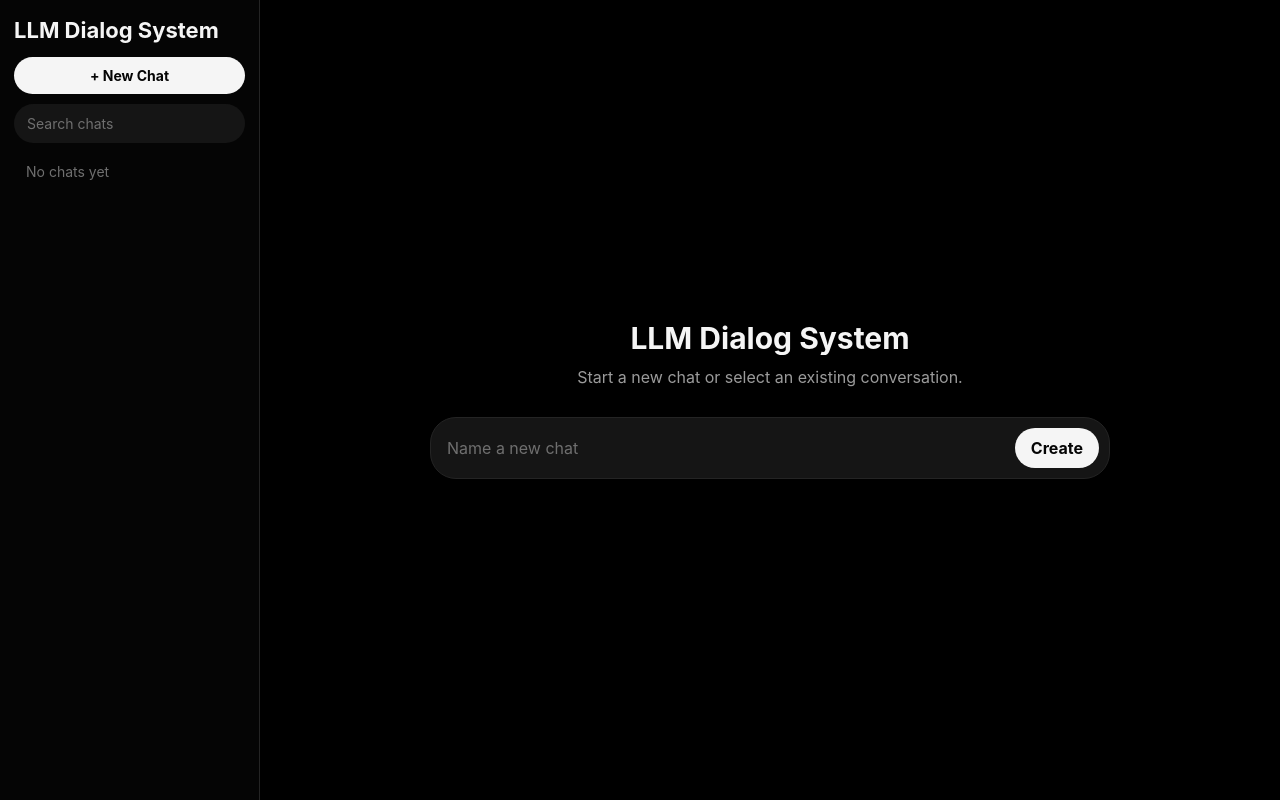
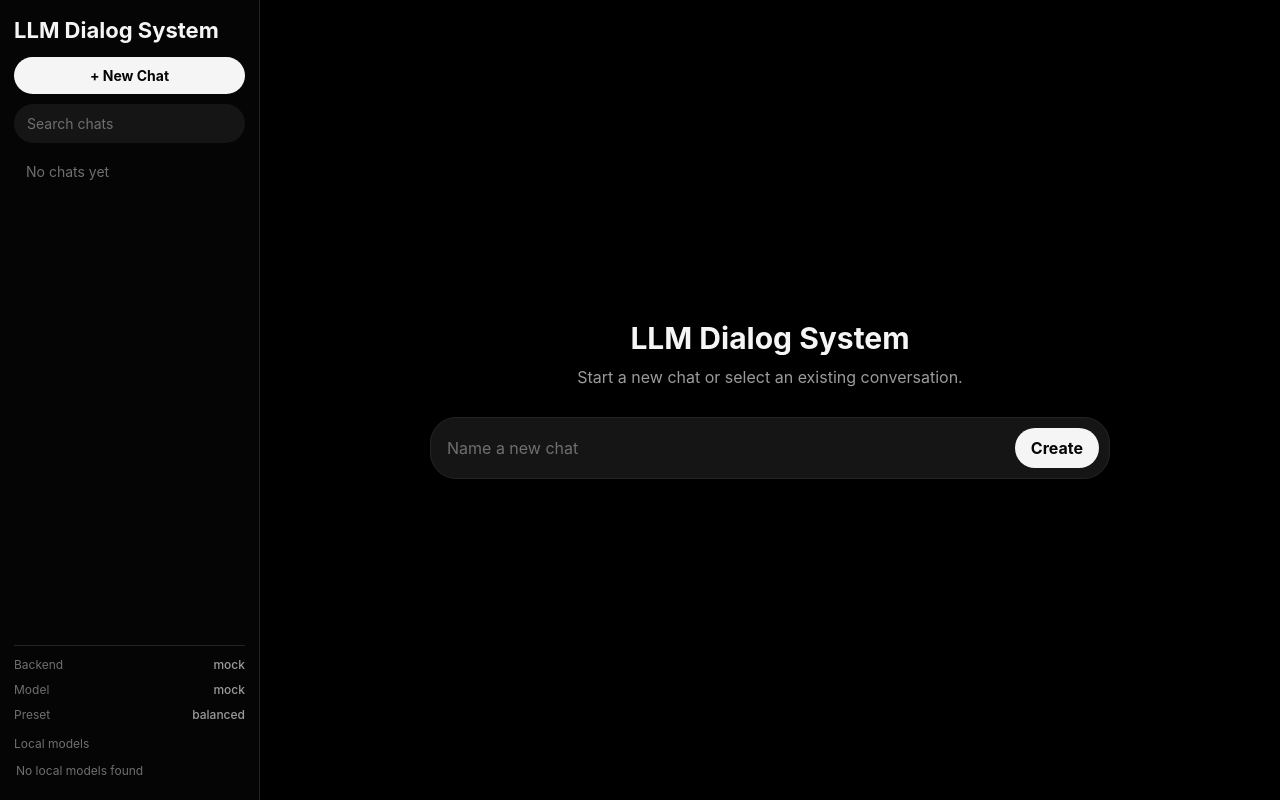
Before and after one commit to davidchyk/LLM-dialog-system, a Flask app: page / in a window 1280 px wide. Run offline with Flask 3, Linux system fonts and the light colour scheme.

Commit message:
Add model discovery, presets, and math rendering

```diff
--- /dev/null
+++ b/src/llm/model_registry.py
@@ -0,0 +1,56 @@
+from __future__ import annotations
+
+from dataclasses import dataclass
+from pathlib import Path
+
+
+@dataclass(frozen=True)
+class LocalModelInfo:
+    name: str
+    path: str
+    has_config: bool
+    has_weights: bool
+    has_tokenizer: bool
+
+
+def list_local_models(models_dir: str | Path = "models") -> list[LocalModelInfo]:
+    root = Path(models_dir)
+    if not root.exists() or not root.is_dir():
+        return []
+
+    models: list[LocalModelInfo] = []
+    for item in sorted(root.iterdir(), key=lambda path: path.name.casefold()):
+        if not item.is_dir():
+            continue
+
+        info = _inspect_model_dir(item, root)
+        if info.has_config and info.has_weights:
+            models.append(info)
+
+    return models
+
+
+def _inspect_model_dir(model_dir: Path, models_root: Path) -> LocalModelInfo:
+    has_config = (model_dir / "config.json").is_file()
+    has_weights = (
+        any(model_dir.glob("*.safetensors"))
+        or (model_dir / "model.safetensors").is_file()
+        or (model_dir / "pytorch_model.bin").is_file()
+    )
+    has_tokenizer = (
+        (model_dir / "tokenizer.json").is_file()
+        or (model_dir / "tokenizer_config.json").is_file()
+    )
+
+    try:
+        display_path = model_dir.relative_to(models_root.parent)
+    except ValueError:
+        display_path = model_dir
+
+    return LocalModelInfo(
+        name=model_dir.name,
+        path=display_path.as_posix(),
+        has_config=has_config,
+        has_weights=has_weights,
+        has_tokenizer=has_tokenizer,
+    )
--- a/src/web/static/script.js
+++ b/src/web/static/script.js
@@ -89,6 +89,22 @@ function renderExistingAssistantMarkdown() {
     });
 }
 
+function typesetMath(element) {
+  if (!element || !window.MathJax || !window.MathJax.typesetPromise) {
+    return;
+  }
+
+  window.MathJax.typesetPromise([element]).catch(() => {
+    // Math rendering should never block the chat UI.
+  });
+}
+
+function typesetExistingAssistantMath() {
+  document.querySelectorAll(".message.assistant").forEach((message) => {
+    typesetMath(message);
+  });
+}
+
 function showToast(message, type = "error", duration = 3500) {
   const container = document.getElementById("toast-container");
   if (!container || !message) {
@@ -172,6 +188,9 @@ function appendMessage(message) {
   document.querySelector("[data-empty-chat]")?.remove();
   const article = createMessageElement(message);
   messagesContainer.append(article);
+  if (message.role === "assistant") {
+    typesetMath(article);
+  }
   return article;
 }
 
@@ -230,6 +249,7 @@ function resolvePendingAssistantMessage(pendingElement, message) {
     time.dataset.timestamp = message.timestamp;
     time.textContent = formatLocalTime(message.timestamp);
   }
+  typesetMath(target);
 }
 
 function markPendingAssistantError(pendingElement) {
@@ -576,6 +596,7 @@ document.querySelectorAll(".delete-chat").forEach((button) => {
 document.addEventListener("DOMContentLoaded", () => {
   formatExistingMessageTimes();
   renderExistingAssistantMarkdown();
+  typesetExistingAssistantMath();
   updateSidebarSearchState();
 
   const initialToasts = window.__INITIAL_TOASTS__ || [];
--- a/src/web/static/style.css
+++ b/src/web/static/style.css
@@ -71,7 +71,7 @@ button {
   background: var(--sidebar);
   border-right: 1px solid var(--border);
   display: grid;
-  grid-template-rows: auto auto minmax(0, 1fr);
+  grid-template-rows: auto auto minmax(0, 1fr) auto;
   height: 100vh;
   padding: 14px;
   position: sticky;
@@ -141,6 +141,7 @@ textarea::placeholder {
 }
 
 .sidebar-list {
+  min-height: 0;
   overflow-y: auto;
   padding-right: 2px;
 }
@@ -234,6 +235,76 @@ button:disabled {
   font-size: 14px;
   margin: 0;
   padding: 10px 12px;
+}
+
+.llm-status {
+  border-top: 1px solid var(--border);
+  color: var(--muted-2);
+  display: grid;
+  font-size: 12px;
+  gap: 7px;
+  margin-top: 10px;
+  padding-top: 10px;
+}
+
+.llm-status-row {
+  align-items: center;
+  display: flex;
+  gap: 8px;
+  justify-content: space-between;
+  min-width: 0;
+}
+
+.llm-status-row strong {
+  color: var(--muted);
+  font-weight: 550;
+  min-width: 0;
+  overflow: hidden;
+  text-align: right;
+  text-overflow: ellipsis;
+  white-space: nowrap;
+}
+
+.local-models {
+  display: grid;
+  gap: 3px;
+  margin-top: 4px;
+  min-width: 0;
+}
+
+.local-models > p {
+  color: var(--muted-2);
+  font-size: 12px;
+  margin: 0 0 2px;
+}
+
+.local-model-item {
+  align-items: center;
+  border-radius: 8px;
+  color: var(--muted-2);
+  display: flex;
+  min-height: 28px;
+  min-width: 0;
+  padding: 5px 8px;
+}
+
+.local-model-item.active {
+  background: var(--panel-hover);
+  color: var(--text);
+}
+
+.local-model-item span {
+  display: block;
+  overflow: hidden;
+  text-overflow: ellipsis;
+  white-space: nowrap;
+}
+
+.local-model-empty {
+  color: var(--muted-2);
+  font-size: 12px;
+  margin: 0;
+  padding: 4px 2px;
 }
 
 .main-area {
--- a/src/web/templates/index.html
+++ b/src/web/templates/index.html
@@ -5,6 +5,18 @@
   <meta name="viewport" content="width=device-width, initial-scale=1">
   <title>LLM Dialog System</title>
   <link rel="stylesheet" href="{{ url_for('static', filename='style.css') }}">
+  <script>
+    window.MathJax = {
+      tex: {
+        inlineMath: [["\\(", "\\)"]],
+        displayMath: [["\\[", "\\]"]]
+      },
+      svg: {
+        fontCache: "global"
+      }
+    };
+  </script>
+  <script defer src="https://cdn.jsdelivr.net/npm/mathjax@3/es5/tex-svg.js"></script>
 </head>
 <body>
   <div class="app-shell">
@@ -35,6 +47,37 @@
         {% endfor %}
         <p id="chat-empty-state" class="chat-empty-state">No chats yet</p>
       </nav>
+
+      <section class="llm-status" aria-label="LLM status">
+        <div class="llm-status-row">
+          <span>Backend</span>
+          <strong title="{{ llm_backend }}">{{ llm_backend }}</strong>
+        </div>
+        <div class="llm-status-row">
+          <span>Model</span>
+          <strong title="{{ model_name }}">{{ model_display_name }}</strong>
+        </div>
+        <div class="llm-status-row">
+          <span>Preset</span>
+          <strong title="{{ generation_preset }}">{{ generation_preset }}</strong>
+        </div>
+
+        <div class="local-models">
+          <p>Local models</p>
+          {% if local_models %}
+            {% for model in local_models %}
+              <div
+                class="local-model-item{% if model.path == model_name or model.name == model_display_name %} active{% endif %}"
+                title="{% if model.path == model_name or model.name == model_display_name %}Active model: {{ model.path }}{% else %}Set MODEL_NAME={{ model.path }} and restart the app.{% endif %}"
+              >
+                <span>{{ model.name }}</span>
+              </div>
+            {% endfor %}
+          {% else %}
+            <p class="local-model-empty">No local models found</p>
+          {% endif %}
+        </div>
+      </section>
     </aside>
 
     <main class="main-area">
--- a/src/web/web_app.py
+++ b/src/web/web_app.py
@@ -3,18 +3,28 @@ from __future__ import annotations
 # Flask is the current web interface layer and can be extended later if needed.
 
 from datetime import datetime
+from pathlib import Path
 
 from flask import Flask, flash, jsonify, redirect, render_template, request, url_for
 
+from src.config import AppConfig
 from src.core.chat_manager import ChatManager, ChatNotFoundError, ChatTitleError
 from src.core.models import Message
+from src.llm.model_registry import list_local_models
 
 
-def create_app(chat_manager: ChatManager | None = None) -> Flask:
+def create_app(
+    chat_manager: ChatManager | None = None,
+    models_dir: str | Path = "models",
+) -> Flask:
 
     app = Flask(__name__)
     app.secret_key = "dev-secret-key"
     manager = chat_manager or ChatManager()
+
+    @app.context_processor
+    def inject_ui_context() -> dict[str, object]:
+        return _get_ui_context(models_dir)
 
     @app.template_filter("time_short")
     def time_short(value: str) -> str:
@@ -127,3 +137,22 @@ def _format_timestamp(value: str) -> str:
     except ValueError:
         return value[:5] if len(value) >= 5 else value
     return parsed.strftime("%H:%M")
+
+
+def _get_ui_context(models_dir: str | Path = "models") -> dict[str, object]:
+    backend = AppConfig.LLM_BACKEND.strip().casefold() or "mock"
+    model_name = AppConfig.MODEL_NAME if backend == "transformers" else "mock"
+    return {
+        "llm_backend": backend,
+        "model_name": model_name,
+        "model_display_name": _model_display_name(model_name),
+        "generation_preset": AppConfig.GENERATION_PRESET,
+        "local_models": list_local_models(models_dir),
+    }
+
+
+def _model_display_name(model_name: str) -> str:
+    if not model_name:
+        return "mock"
+    normalized = model_name.replace("\\", "/").rstrip("/")
+    return normalized.split("/")[-1] or normalized
```
Also changed, not shown: TODO.md (+9 -2 lines), src/config.py (+46 -5 lines), src/web/templates/chat.html (+43 -0 lines), tests/test_config_presets.py (added, +83 -0 lines), tests/test_model_registry.py (added, +67 -0 lines), tests/test_transformers_prompting.py (+7 -7 lines), tests/test_web_app.py (+17 -1 lines), README.md.
